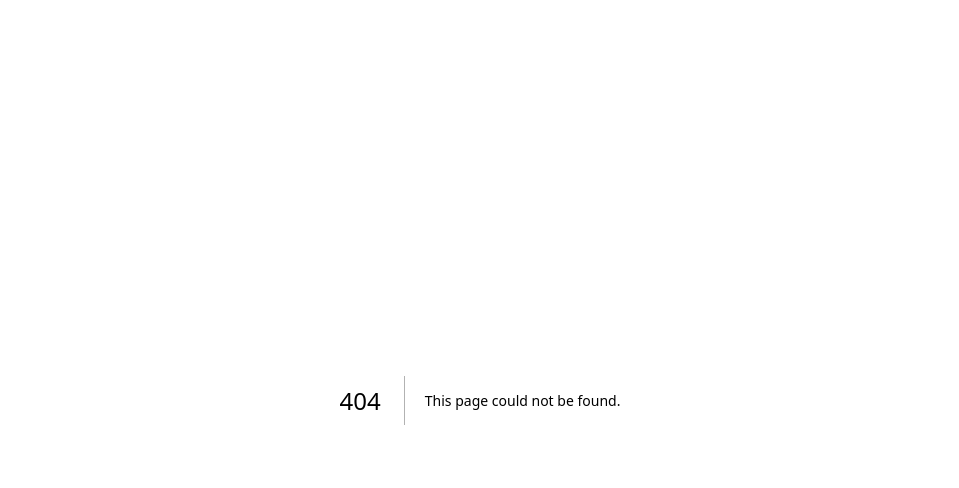
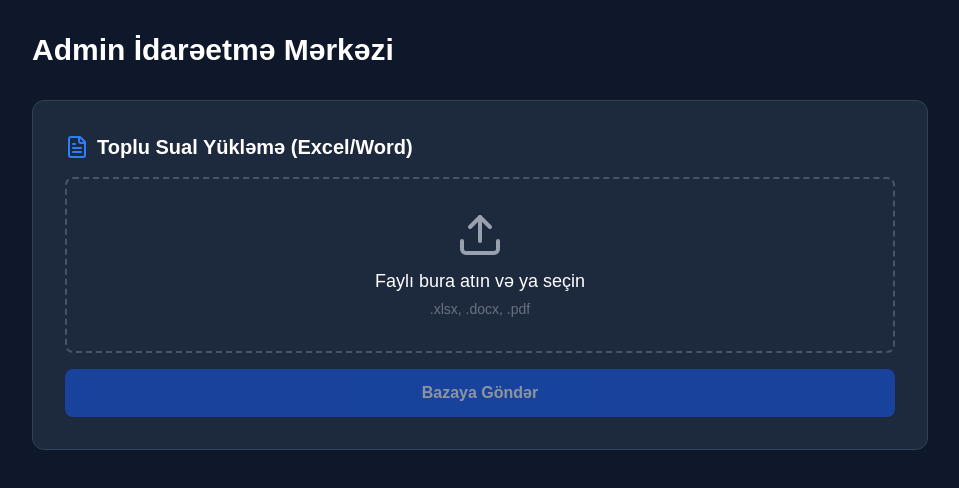
Before and after one commit to wdest/exam-project, a Next.js app: page /admin in a window 1280 px wide. Before the commit this address had no page. Shown: the top 488 px of the page, without its empty margins (160-1119 px from the left). Built offline with nearby package versions, Linux system fonts and the light colour scheme.

Commit message:
Create page.tsx

```diff
--- /dev/null
+++ b/app/admin/page.tsx
@@ -0,0 +1,70 @@
+'use client';
+
+import { useState } from 'react';
+import { Upload, FileText, CheckCircle } from 'lucide-react';
+
+export default function AdminPanel() {
+  const [file, setFile] = useState<File | null>(null);
+  const [uploading, setUploading] = useState(false);
+
+  const handleFileUpload = async () => {
+    if (!file) return alert('Fayl seçin!');
+    setUploading(true);
+
+    const formData = new FormData();
+    formData.append('file', file);
+
+    try {
+      const res = await fetch('/api/upload', {
+        method: 'POST',
+        body: formData,
+      });
+      const data = await res.json();
+      if (data.success) alert('Suallar uğurla yükləndi!');
+      else alert('Xəta: ' + data.error);
+    } catch (err) {
+      alert('Gözlənilməz xəta oldu');
+    } finally {
+      setUploading(false);
+    }
+  };
+
+  return (
+    <div className="min-h-screen bg-[#0f172a] text-white p-8">
+      <div className="max-w-4xl mx-auto">
+        <h1 className="text-3xl font-bold mb-8">Admin İdarəetmə Mərkəzi</h1>
+
+        <div className="bg-slate-800 p-8 rounded-xl border border-slate-700 mb-8">
+          <h2 className="text-xl font-semibold mb-4 flex items-center gap-2">
+            <FileText className="text-blue-500" /> Toplu Sual Yükləmə (Excel/Word)
+          </h2>
+
+          <div className="border-2 border-dashed border-slate-600 rounded-lg p-8 text-center hover:bg-slate-700/50 transition">
+            <input
+              type="file"
+              accept=".xlsx,.xls,.docx,.pdf"
+              onChange={(e) => setFile(e.target.files?.[0] || null)}
+              className="hidden"
+              id="fileInput"
+            />
+            <label htmlFor="fileInput" className="cursor-pointer flex flex-col items-center">
+              <Upload className="w-12 h-12 text-gray-400 mb-2" />
+              <span className="text-lg font-medium">
+                {file ? file.name : "Faylı bura atın və ya seçin"}
+              </span>
+              <span className="text-sm text-gray-500 mt-1">.xlsx, .docx, .pdf</span>
+            </label>
+          </div>
+
+          <button
+            onClick={handleFileUpload}
+            disabled={uploading || !file}
+            className="mt-4 w-full py-3 bg-blue-600 hover:bg-blue-700 rounded-lg font-bold disabled:opacity-50"
+          >
+            {uploading ? 'Yüklənir...' : 'Bazaya Göndər'}
+          </button>
+        </div>
+      </div>
+    </div>
+  );
+}
```
